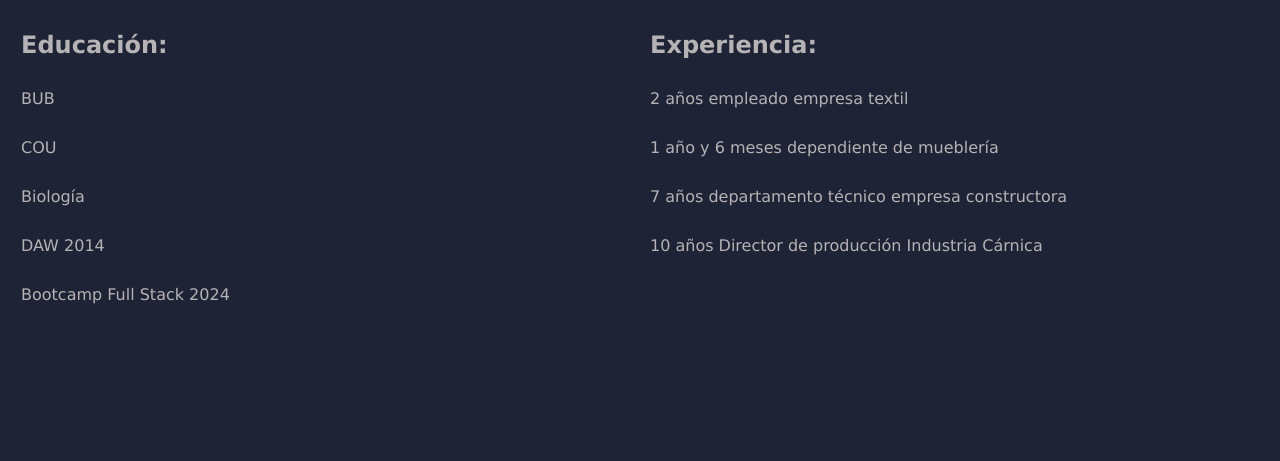
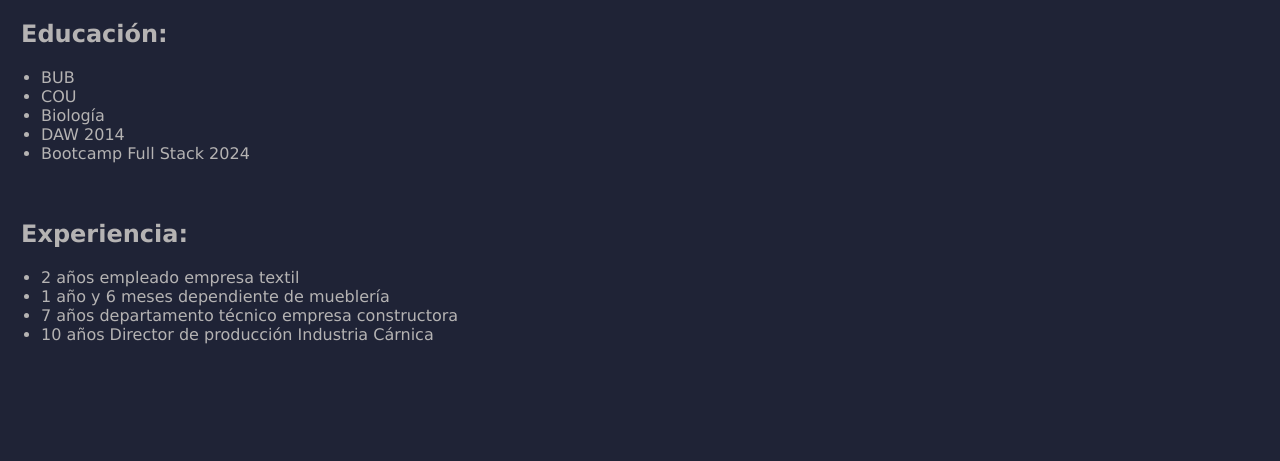
Before and after one commit to eprad001/desafio_6, a plain HTML site: page index.html in a window 1280 px wide. Shown: the part 80-541 px from the top of the page. Drawn offline with Linux system fonts and the light colour scheme.

Commit message:
Cambio el formato del CV

```diff
--- a/assets/style.css
+++ b/assets/style.css
@@ -23,11 +23,12 @@ body {
 
 .contenedor {
     width: 100%;
-    height: 800px;
+    height: 600px;
     margin: 0;
     padding: 1px;
     display: flex;
     flex-direction: column;
+    justify-content: space-evenly;
 }
 header {
     width: 100%;
@@ -41,7 +42,7 @@ header {
     flex-wrap: nowrap;
 }
 header h1 {
-    color:var(--text1);
+    background-color:burlywood;
     font-size: 1.4rem;
     padding: 10px;
 }
@@ -68,11 +69,13 @@ header h1 {
 .principal {
     display: flex;
     width: 100%;
-    min-height: 500px;
+    min-height: 200px;
     margin: 0;
     padding: 10px;
     color:var(--text1);
+    flex-wrap: wrap;
 }
+
 .educacion {
     padding-left: 10px;
     justify-content: space-around;
@@ -85,7 +88,7 @@ header h1 {
 .experiencia{
     padding-left: 10px;
     justify-content: space-around;
-    min-height: 200px;
+    min-height: 300px;
     width: 100%;
 }
 :is(.list1, .list2){
--- a/index.html
+++ b/index.html
@@ -25,32 +25,21 @@
       <main class="principal">
         <section class="educacion">
           <h2>Educación:</h2>
-          <ul class="list1">
-            <li><p class="edu">BUB</p></li>
-            <li><p class="edu">COU</p></li>
-            <li><p class="edu">Biología</p></li>
-            <li><p class="edu">DAW 2014</p></li>
-            <li><p class="edu">Bootcamp Full Stack 2024</p></li>
+          <ul style="padding: 20px">
+            <li>BUB</li>
+            <li>COU</li>
+            <li>Biología</li>
+            <li>DAW 2014</li>
+            <li>Bootcamp Full Stack 2024</li>
           </ul>
         </section>
         <section class="experiencia">
           <h2>Experiencia:</h2>
-          <ul class="list2">
-            <li><p class="exp"></p></li>
-            <li><p class="exp">2 años empleado empresa textil</p></li>
-            <li>
-              <p class="exp">1 año y 6 meses dependiente de mueblería</p>
-            </li>
-            <li>
-              <p class="exp">
-                7 años departamento técnico empresa constructora
-              </p>
-            </li>
-            <li>
-              <p class="exp">
-                10 años Director de producción Industria Cárnica</p>
-              </p>
-            </li>
+          <ul style="padding: 20px">
+            <li>2 años empleado empresa textil</li>
+            <li>1 año y 6 meses dependiente de mueblería</li>
+            <li>7 años departamento técnico empresa constructora</li>
+            <li>10 años Director de producción Industria Cárnica</li>
           </ul>
         </section>
       </main>
@@ -58,14 +47,10 @@
         <p class="text-footer"><span>&copy;</span>2024 por David Docampo</p>
         <ul class="footer">
           <li class="icon"><i class="fab fa-facebook icon-custom"></i></li>
-          <li class="icon">
-            <i class="fab fa-github-alt icon-custom"></i>
-          </li>
+          <li class="icon"><i class="fab fa-github-alt icon-custom"></i></li>
           <li class="icon"><i class="fab fa-pinterest icon-custom"></i></li>
           <li class="icon"><i class="fab fa-linkedin icon-custom"></i></li>
-          <li class="icon">
-            <i class="fab fa-github-square icon-custom"></i>
-          </li>
+          <li class="icon"><i class="fab fa-github-square icon-custom"></i></li>
         </ul>
       </footer>
     </div>
```
